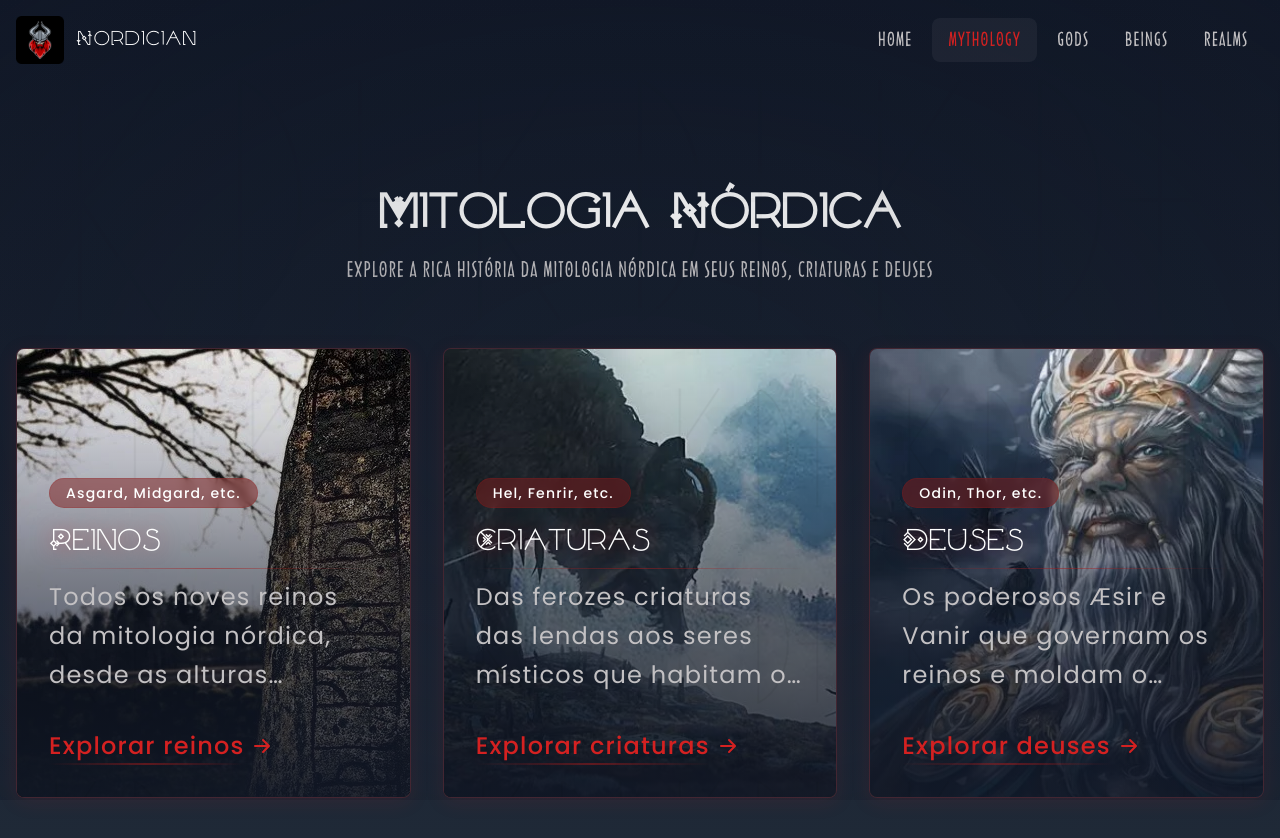
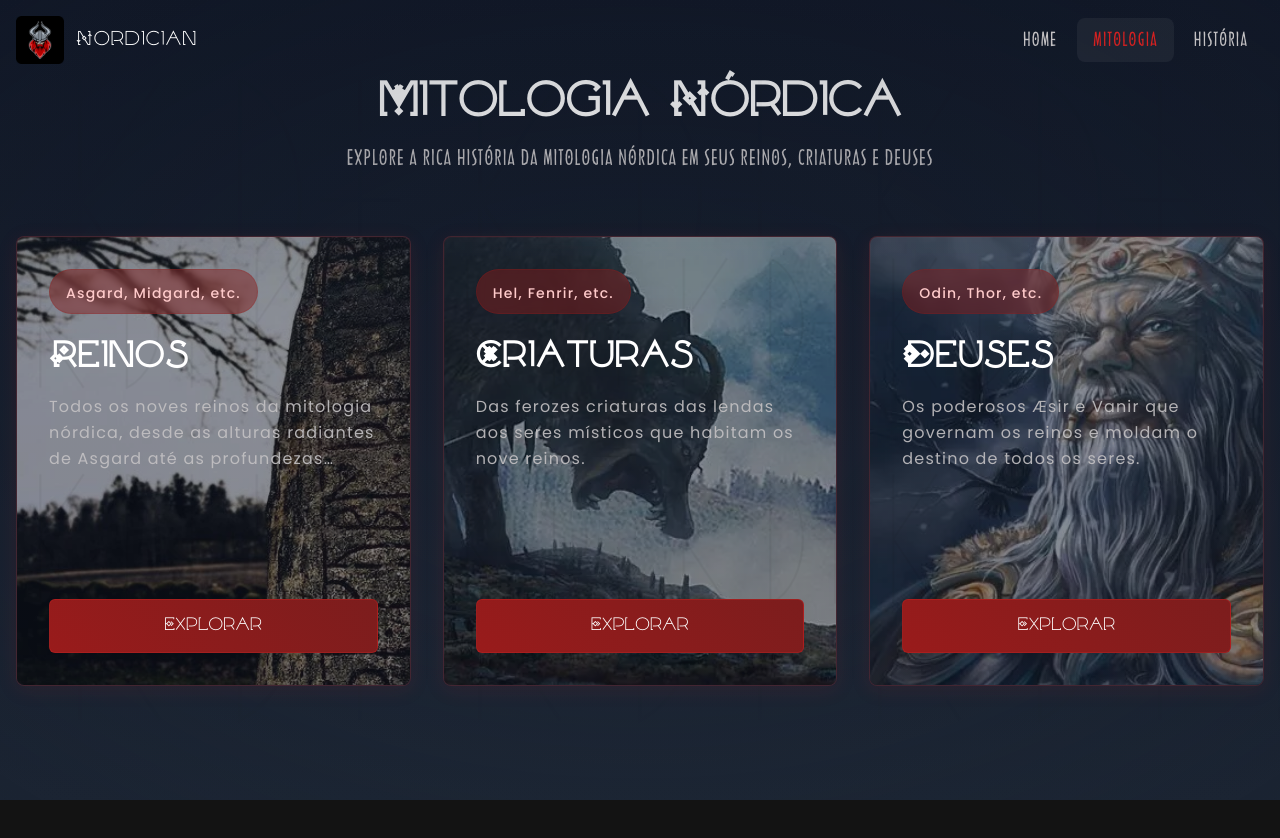
Before and after one commit to giovanniclopes/nordician2, a React (Vite) app: page /mythology in a window 1280 px wide. After the commit the page ends 800 px from the top, so only its background shows below. Built offline with nearby package versions, Linux system fonts and the light colour scheme.

Commit message:
fix: Categorias com rotas inexistentes e ajustes nos paths

```diff
--- a/src/components/Categories.tsx
+++ b/src/components/Categories.tsx
@@ -1,5 +1,6 @@
 import { Link } from "react-router-dom";
 import { motion } from "framer-motion";
+import { useMouseGlow } from "../hooks/useMouseGlow";
 
 interface CategoriesProps {
   imageUrl: string;
@@ -16,58 +17,72 @@ export function Categories({
   description,
   link,
 }: CategoriesProps) {
+  const cardRef = useMouseGlow();
+
   return (
     <motion.div
+      ref={cardRef}
       whileHover={{ scale: 1.02 }}
       whileTap={{ scale: 0.98 }}
-      className="norse-card rune-border h-[450px] relative group"
+      transition={{
+        type: "spring",
+        stiffness: 200,
+        damping: 25,
+      }}
+      className="norse-card rune-border h-[450px] relative group overflow-hidden"
     >
       <Link to={link} className="block h-full">
-        <div className="absolute inset-0">
-          <div className="absolute inset-0 bg-gradient-to-t from-gray-900 via-gray-900/60 to-transparent opacity-90" />
+        {/* Background Image and Effects */}
+        <div className="absolute inset-0 transform transition-transform duration-700 ease-out group-hover:scale-[1.03]">
+          <div className="absolute inset-0 bg-gradient-to-t from-gray-900 from-50% via-gray-900/70 to-transparent opacity-90 transition-all duration-700 ease-out group-hover:opacity-80" />
           <img
             src={imageUrl}
             alt={title}
-            className="w-full h-full object-cover transition-transform duration-700 group-hover:scale-110"
+            className="w-full h-full object-cover opacity-50 transform transition-all duration-700 ease-out scale-110 group-hover:scale-125 group-hover:opacity-100"
           />
-          {/* Rune Overlay Pattern */}
-          <div className="absolute inset-0 bg-[url('/src/assets/mythology/rune-pattern.svg')] opacity-5 group-hover:opacity-10 transition-opacity duration-700" />
+          <div className="absolute inset-0 bg-[url('/src/assets/mythology/rune-pattern.svg')] opacity-5 transform transition-all duration-700 ease-out scale-110 group-hover:scale-125 group-hover:opacity-35" />
+          <div className="absolute inset-0 opacity-0 group-hover:opacity-100 transition-all duration-700 ease-out bg-gradient-to-t from-red-500/20 via-transparent to-transparent" />
         </div>
 
-        <div className="relative h-full flex flex-col justify-end p-8">
-          <div className="space-y-4">
-            <span className="inline-block px-4 py-1 text-sm bg-red-900/50 rounded-full font-medium border border-red-500/20 backdrop-blur-sm">
+        {/* Content Container */}
+        <div className="relative h-full flex flex-col justify-between p-8">
+          {/* Top Content with Parallax Effect */}
+          <div className="transform transition-all duration-500 ease-out group-hover:translate-y-[-8px]">
+            <motion.div
+              initial={{ opacity: 0, y: 20 }}
+              animate={{ opacity: 1, y: 0 }}
+              transition={{ duration: 0.6 }}
+              className="space-y-6"
+            >
+              <div className="inline-block px-4 py-1 pt-0 bg-red-900/50 rounded-full border border-red-500/20 backdrop-blur-sm transform transition-transform duration-500 ease-out group-hover:scale-105">
+                <span className="text-sm font-medium text-red-200 transition-colors duration-500 group-hover:text-red-100">
                   {label}
                 </span>
+              </div>
 
-            <h3 className="norse-title text-3xl relative">
+              <div className="space-y-4">
+                <h3 className="text-4xl font-mjolnir font-semibold tracking-wider relative inline-block text-white group-hover:text-red-200 transition-all duration-500 transform group-hover:translate-x-2">
                   {title}
-              <div className="absolute -bottom-2 left-0 right-0 h-px bg-gradient-to-r from-transparent via-red-500 to-transparent opacity-50" />
+                  <div className="absolute -bottom-2 left-0 right-0 h-px bg-gradient-to-r from-transparent via-red-500 to-transparent opacity-0 transform origin-left transition-all duration-500 ease-out scale-x-0 group-hover:scale-x-100 group-hover:opacity-50" />
                 </h3>
 
-            <p className="text-gray-300 line-clamp-3 group-hover:line-clamp-none transition-all duration-300">
+                <p className="text-base text-gray-300/90 group-hover:text-gray-100 transition-all duration-500 line-clamp-3 leading-relaxed">
                   {description}
                 </p>
+              </div>
+            </motion.div>
+          </div>
 
           <motion.div
-              whileHover={{ x: 5 }}
-              className="pt-4 flex items-center text-red-400 font-medium group-hover:text-red-300"
+            initial={{ opacity: 0 }}
+            animate={{ opacity: 1 }}
+            transition={{ delay: 0.3, duration: 0.5 }}
+            className="transform transition-all duration-500 ease-out translate-y-0 group-hover:translate-y-[-8px]"
           >
-              <span className="rune-text">Explorar {title.toLowerCase()}</span>
-              <svg
-                xmlns="http://www.w3.org/2000/svg"
-                className="h-5 w-5 ml-2 transition-transform duration-300 group-hover:translate-x-1"
-                viewBox="0 0 20 20"
-                fill="currentColor"
-              >
-                <path
-                  fillRule="evenodd"
-                  d="M10.293 3.293a1 1 0 011.414 0l6 6a1 1 0 010 1.414l-6 6a1 1 0 01-1.414-1.414L14.586 11H3a1 1 0 110-2h11.586l-4.293-4.293a1 1 0 010-1.414z"
-                  clipRule="evenodd"
-                />
-              </svg>
+            <div className="norse-button w-full text-center py-3 font-mjolnir text-lg tracking-wide group-hover:tracking-[0.15em] transition-all duration-500">
+              Explorar
+            </div>
           </motion.div>
-          </div>
         </div>
       </Link>
     </motion.div>
--- a/src/components/Navbar.tsx
+++ b/src/components/Navbar.tsx
@@ -23,10 +23,11 @@ export default function Navbar() {
 
   const navLinks = [
     { title: "Home", path: "/" },
-    { title: "Mythology", path: "/mythology" },
-    { title: "Gods", path: "/gods" },
-    { title: "Beings", path: "/beings" },
-    { title: "Realms", path: "/realms" },
+    { title: "Mitologia", path: "/mythology" },
+    { title: "História", path: "/history" },
+    // { title: "Deuses", path: "/gods" },
+    // { title: "Criaturas", path: "/beings" },
+    // { title: "Reinos", path: "/realms" },
   ];
 
   return (
--- /dev/null
+++ b/src/hooks/useMouseGlow.ts
@@ -0,0 +1,24 @@
+import { useEffect, useRef } from "react";
+
+export function useMouseGlow() {
+  const cardRef = useRef<HTMLDivElement>(null);
+
+  useEffect(() => {
+    const card = cardRef.current;
+    if (!card) return;
+
+    const handleMouseMove = (e: MouseEvent) => {
+      const rect = card.getBoundingClientRect();
+      const x = e.clientX - rect.left;
+      const y = e.clientY - rect.top;
+
+      card.style.setProperty("--mouse-x", `${x}px`);
+      card.style.setProperty("--mouse-y", `${y}px`);
+    };
+
+    card.addEventListener("mousemove", handleMouseMove);
+    return () => card.removeEventListener("mousemove", handleMouseMove);
+  }, []);
+
+  return cardRef;
+}
--- a/src/pages/Mythology.tsx
+++ b/src/pages/Mythology.tsx
@@ -17,7 +17,7 @@ export function Mythology() {
         initial={{ opacity: 0, y: 20 }}
         animate={{ opacity: 1, y: 0 }}
         transition={{ duration: 0.6 }}
-        className="pt-28 pb-10 mbl:pt-24 container mx-auto px-4"
+        className="pb-10 mbl:pt-24 container mx-auto px-4"
       >
         <div className="text-center mb-16">
           <motion.h1
@@ -51,7 +51,7 @@ export function Mythology() {
               label="Asgard, Midgard, etc."
               title="Reinos"
               description="Todos os noves reinos da mitologia nórdica, desde as alturas radiantes de Asgard até as profundezas geladas de Niflheim."
-              link="/realms"
+              link="/mythology/realms"
             />
           </motion.div>
 
@@ -66,7 +66,7 @@ export function Mythology() {
               label="Hel, Fenrir, etc."
               title="Criaturas"
               description="Das ferozes criaturas das lendas aos seres místicos que habitam os nove reinos."
-              link="/beings"
+              link="/mythology/beings"
             />
           </motion.div>
 
@@ -81,7 +81,7 @@ export function Mythology() {
               label="Odin, Thor, etc."
               title="Deuses"
               description="Os poderosos Æsir e Vanir que governam os reinos e moldam o destino de todos os seres."
-              link="/gods"
+              link="/mythology/gods"
             />
           </motion.div>
         </div>
--- a/src/pages/mythology/Beings.tsx
+++ b/src/pages/mythology/Beings.tsx
@@ -102,7 +102,10 @@ export function Beings() {
                 animate={{ opacity: 1, y: 0 }}
                 transition={{ delay: 0.2 + index * 0.1, duration: 0.6 }}
               >
-                <Link to={`/beings/${post.slug}`} className="block group">
+                <Link
+                  to={`/mythology/beings/${post.slug}`}
+                  className="block group"
+                >
                   <div className="bg-gray-800 rounded-2xl shadow-xl overflow-hidden transform transition-transform duration-300 group-hover:scale-[1.02]">
                     {post.coverPhoto && (
                       <div className="relative h-64 overflow-hidden">
--- a/src/pages/mythology/Realms.tsx
+++ b/src/pages/mythology/Realms.tsx
@@ -101,7 +101,10 @@ export function Realms() {
                 animate={{ opacity: 1, y: 0 }}
                 transition={{ delay: 0.2 + index * 0.1, duration: 0.6 }}
               >
-                <Link to={`/realms/${post.slug}`} className="block group">
+                <Link
+                  to={`/mythology/realms/${post.slug}`}
+                  className="block group"
+                >
                   <div className="bg-gray-800 rounded-2xl shadow-xl overflow-hidden transform transition-transform duration-300 group-hover:scale-[1.02]">
                     {post.coverPhoto && (
                       <div className="relative h-64 overflow-hidden">
--- a/src/styles/norse-theme.css
+++ b/src/styles/norse-theme.css
@@ -1,3 +1,8 @@
+:root {
+  --transition-timing: cubic-bezier(0.4, 0, 0.2, 1);
+  --hover-duration: 500ms;
+}
+
 @layer components {
 
   /* Norse-themed Containers */
@@ -36,14 +41,35 @@
 
   /* Norse UI Elements */
   .norse-card {
-    @apply bg-gray-800/80 backdrop-blur-sm rounded-lg overflow-hidden shadow-lg relative;
+    @apply bg-gray-800/80 backdrop-blur-sm rounded-lg overflow-hidden relative;
     border: 1px solid rgba(220, 38, 38, 0.2);
-    box-shadow: 0 4px 20px rgba(220, 38, 38, 0.1);
+    box-shadow:
+      0 4px 20px rgba(220, 38, 38, 0.1),
+      0 0 0 1px rgba(220, 38, 38, 0.1) inset;
+    transition:
+      transform var(--hover-duration) var(--transition-timing),
+      box-shadow var(--hover-duration) var(--transition-timing);
+    transform-style: preserve-3d;
+    perspective: 1000px;
   }
 
   .norse-card::before {
     content: '';
-    @apply absolute inset-0 bg-gradient-to-br from-red-500/5 to-transparent opacity-0 transition-opacity duration-300;
+    @apply absolute inset-0 bg-gradient-to-br from-red-500/5 to-transparent opacity-0;
+    background: radial-gradient(800px circle at var(--mouse-x) var(--mouse-y),
+        rgba(220, 38, 38, 0.1),
+        transparent 40%);
+    transition: opacity var(--hover-duration) var(--transition-timing);
+    filter: blur(10px);
+  }
+
+  .norse-card:hover {
+    border-color: rgba(220, 38, 38, 0.3);
+    box-shadow:
+      0 20px 40px rgba(220, 38, 38, 0.2),
+      0 0 20px rgba(220, 38, 38, 0.15) inset,
+      0 0 0 1px rgba(220, 38, 38, 0.3) inset;
+    transform: translateY(-5px) rotateX(2deg);
   }
 
   .norse-card:hover::before {
@@ -51,25 +77,52 @@
   }
 
   .norse-button {
-    @apply relative px-6 py-3 font-mjolnir text-lg text-white transition-all duration-300 overflow-hidden;
+    @apply relative px-6 py-3 font-mjolnir text-lg text-white overflow-hidden rounded-md;
     background: linear-gradient(45deg, #991B1B, #7C1D1D);
     border: 1px solid rgba(220, 38, 38, 0.3);
+    transition: all var(--hover-duration) var(--transition-timing);
   }
 
   .norse-button:hover {
     background: linear-gradient(45deg, #B91C1C, #991B1B);
-    transform: translateY(-2px);
-    box-shadow: 0 4px 15px rgba(220, 38, 38, 0.2);
+    transform: translateY(-2px) scale(1.02);
+    box-shadow:
+      0 6px 15px -3px rgba(220, 38, 38, 0.4),
+      0 0 25px rgba(220, 38, 38, 0.2),
+      0 0 0 1px rgba(220, 38, 38, 0.4) inset;
+    letter-spacing: 0.2em;
   }
 
   .norse-button::before {
     content: '';
-    @apply absolute inset-0 opacity-0 transition-opacity duration-300;
-    background: url('/src/assets/mythology/rune-pattern.svg') repeat;
+    @apply absolute inset-0 opacity-0;
+    background:
+      url('/src/assets/mythology/rune-pattern.svg') repeat,
+      radial-gradient(100% 100% at 50% 0%,
+        rgba(220, 38, 38, 0.4),
+        transparent);
+    mask-image: linear-gradient(to bottom, transparent, black);
+    transition: all var(--hover-duration) var(--transition-timing);
+    transform: translateY(100%);
   }
 
   .norse-button:hover::before {
-    @apply opacity-10;
+    @apply opacity-100;
+    transform: translateY(0);
+  }
+
+  .norse-button::after {
+    content: '';
+    @apply absolute inset-0 opacity-0;
+    background: radial-gradient(60% 100% at 50% 100%,
+        rgba(220, 38, 38, 0.6),
+        transparent);
+    transition: all var(--hover-duration) cubic-bezier(0.4, 0, 0.2, 1);
+  }
+
+  .norse-button:hover::after {
+    @apply opacity-100;
+    transform: translateY(-20%) scale(1.2);
   }
 
   /* Mobile optimization */
```
Also changed, not shown: src/Router.tsx (+6 -6 lines), src/components/DynamicArticle.tsx (+13 -9 lines), src/pages/mythology/Gods.tsx (+5 -2 lines). Lines whose indentation alone changed are shown as unchanged.
